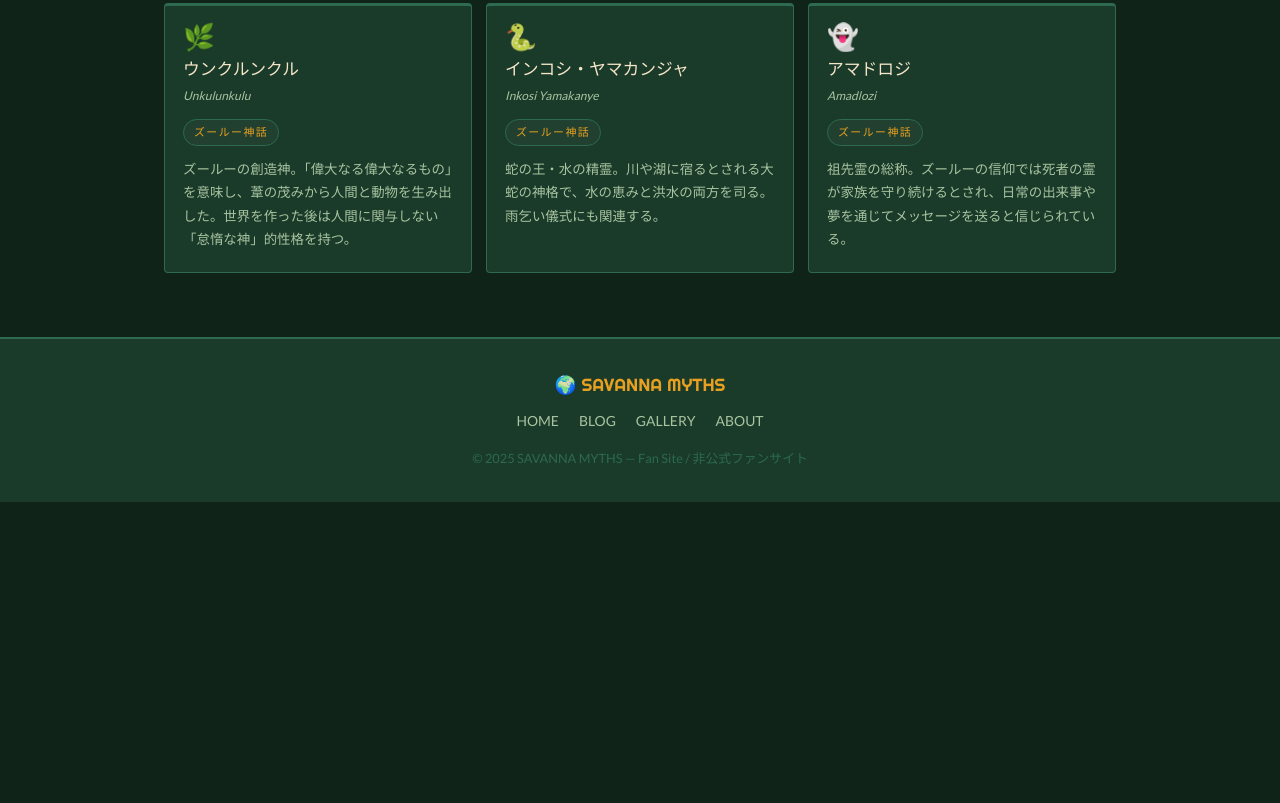
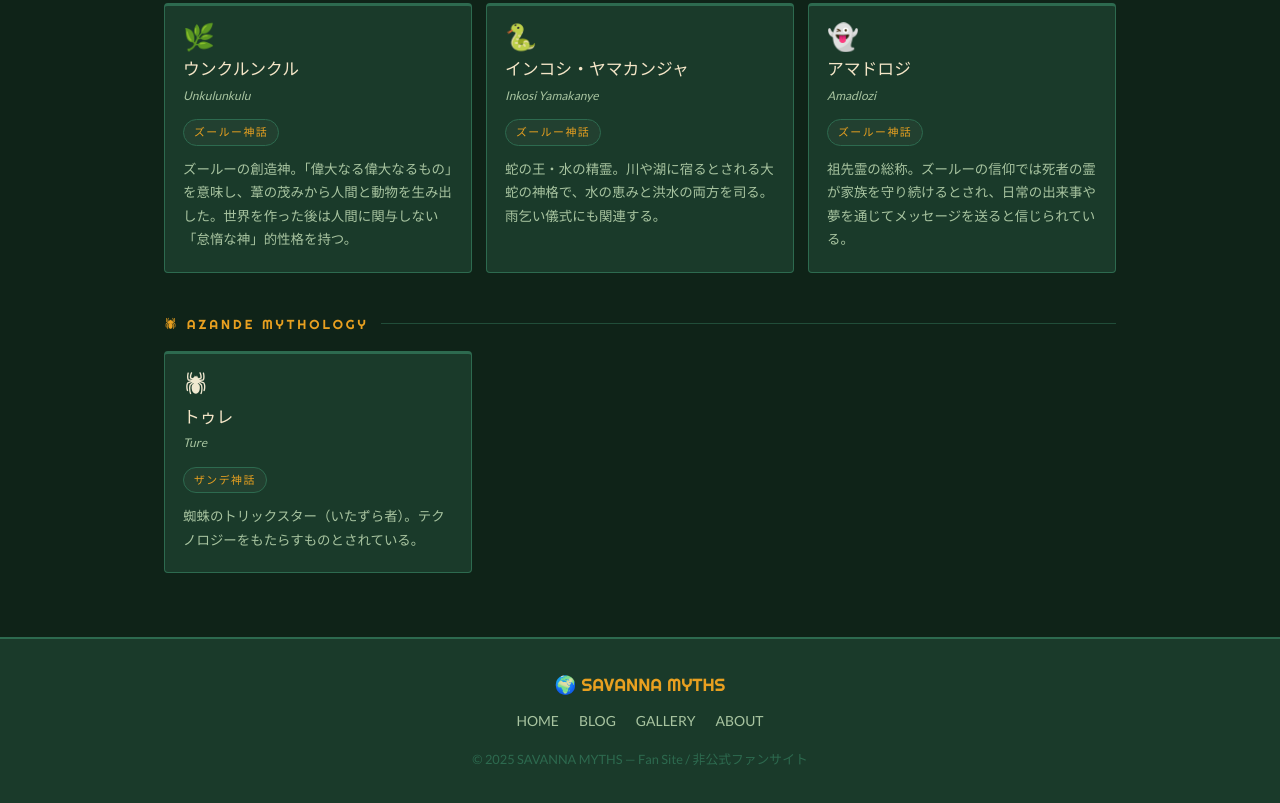
Before and after one commit to Azaleacreativeroom888/fan-africanmyth, a plain HTML site: page report1.html in a window 1280 px wide. Shown: the part 2570-3373 px from the top of the page. Before the commit the page ends 3072 px from the top, so only its background shows below. Drawn offline with Linux system fonts and the light colour scheme.

Commit message:
Update report1.html

```diff
--- a/report1.html
+++ b/report1.html
@@ -481,6 +481,23 @@
 
   </div>
 
+  <!-- ザンデ神話 -->
+  <div class="region-heading" data-region="azande">
+    <span class="region-name">🕷 Azande Mythology</span>
+    <div class="region-line"></div>
+  </div>
+  <div class="god-grid">
+
+    <div class="god-card" data-region="azande">
+      <div class="god-emoji">🕷</div>
+      <div class="god-name">トゥレ</div>
+      <div class="god-name-sub">Ture</div>
+      <span class="god-type">ザンデ神話</span>
+      <div class="god-desc">蜘蛛のトリックスター（いたずら者）。テクノロジーをもたらすものとされている。</div>
+    </div>
+
+  </div>
+
   <!-- 空状態 -->
   <div class="empty-state" id="emptyState">
     <div style="font-size:3rem;">🌿</div>
```
